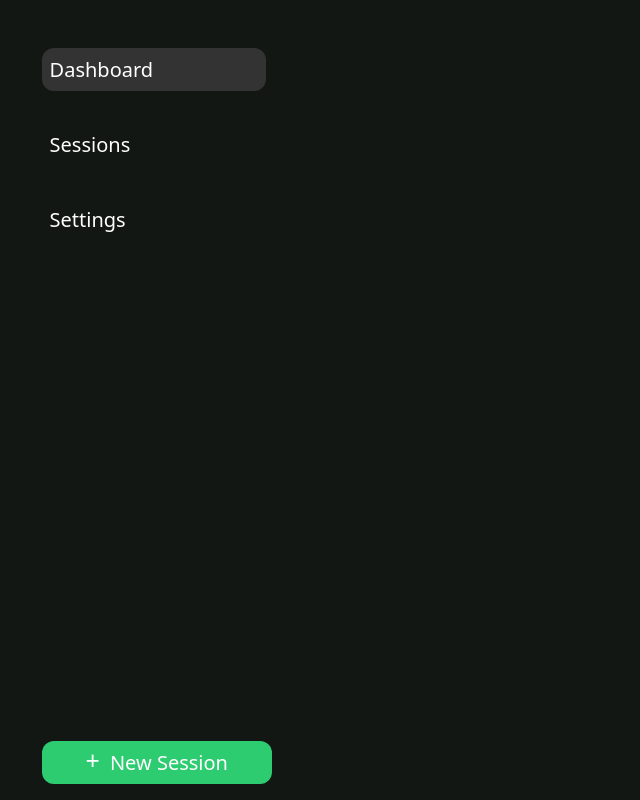
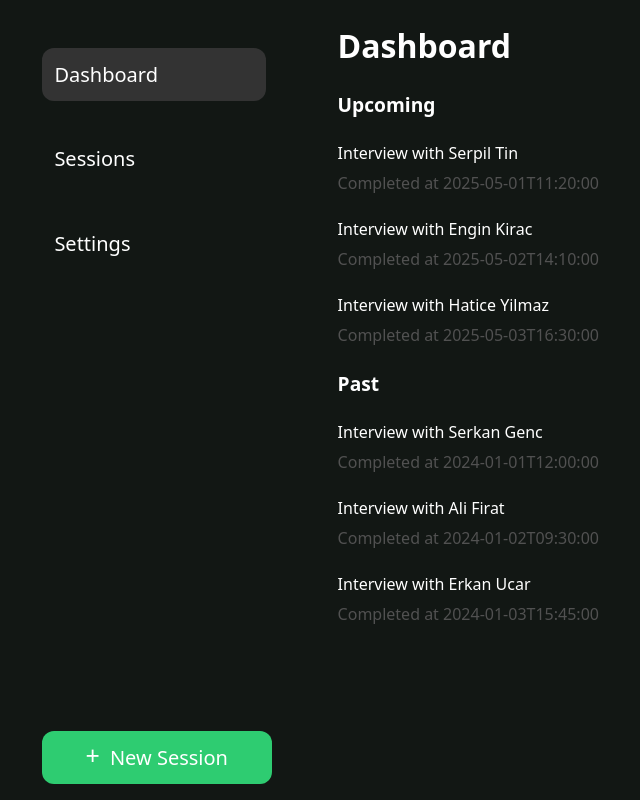
Before and after one commit to HamitEldem/KodSync, a Vue app in the folder kodsync/: page /dashboard in a window 1280 px wide. Shown: the whole page, without its empty margins (0-640 px from the left). Built offline with nearby package versions, Linux system fonts and the light colour scheme.

Commit message:
Rendering logic for interview dashboard is implemented

```diff
--- a/kodsync/src/views/InterviewerDashboard.vue
+++ b/kodsync/src/views/InterviewerDashboard.vue
@@ -6,6 +6,45 @@ const selectedOption = ref('Dashboard');
 const selectOption = (option) => {
   selectedOption.value = option;
 };
+
+const userList = ref([
+  {
+    name: "Serkan Genc",
+    age: 25,
+    datetime: "2024-01-01T12:00:00"
+  },
+  {
+    name: "Ali Firat",
+    age: 24,
+    datetime: "2024-01-02T09:30:00"
+  },
+  {
+    name: "Erkan Ucar",
+    age: 26,
+    datetime: "2024-01-03T15:45:00"
+  },
+  {
+    name: "Serpil Tin",
+    age: 27,
+    datetime: "2025-05-01T11:20:00"
+  },
+  {
+    name: "Engin Kirac",
+    age: 28,
+    datetime: "2025-05-02T14:10:00"
+  },
+  {
+    name: "Hatice Yilmaz",
+    age: 29,
+    datetime: "2025-05-03T16:30:00"
+  }
+]);
+
+function isUpcoming(date) {
+  const now = new Date();
+  const interviewDate = new Date(date);
+  return now < interviewDate;
+}
 </script>
 
 <template>
@@ -14,6 +53,7 @@ const selectOption = (option) => {
       <h2>Please switch to desktop for the best experience</h2>
       <p>KodSync is optimized for desktop viewing</p>
     </div>
+    <div class="content">
       <div id="left-bar">
         <div @click="selectOption('Dashboard')" :class="{ active: selectedOption === 'Dashboard' }">
           <p>Dashboard</p>
@@ -30,13 +70,27 @@ const selectOption = (option) => {
       </div>
       <div id="right-side">
         <div v-if="selectedOption === 'Dashboard'">
-        <!-- Add your Dashboard content here -->
+          <h1>Dashboard</h1>
+          <p>Upcoming</p>
+          <div class="sessionList" v-for="user in userList" v-if="userList.some(user => isUpcoming(user.datetime))">
+            <span v-if="isUpcoming(user.datetime)">Interview with {{ user.name }}</span>
+            <h4  class="dtime" v-if="isUpcoming(user.datetime)">Completed at {{ user.datetime }}</h4>
+          </div>
+          <h4 v-else>No upcoming interviews </h4>
+          <p>Past</p>
+          <div class="sessionList" v-for="user in userList" v-if="userList.some(user => !isUpcoming(user.datetime))">
+            <span v-if="!isUpcoming(user.datetime)">Interview with {{ user.name }}</span>
+            <h4  class="dtime" v-if="!isUpcoming(user.datetime)">Completed at {{ user.datetime }}</h4>
+          </div>
+          <h4 v-else>No past interviews </h4>
         </div>
         <div v-if="selectedOption === 'Sessions'">
           <!-- Add your Sessions content here -->
+
         </div>
         <div v-if="selectedOption === 'Settings'">
           <!-- Add your Settings content here -->
+        </div>
       </div>
     </div>
   </div>
@@ -57,6 +111,24 @@ const selectOption = (option) => {
   font-family: system-ui, -apple-system, BlinkMacSystemFont, 'Segoe UI', Roboto, Oxygen, Ubuntu, Cantarell, 'Open Sans', 'Helvetica Neue', sans-serif;
 }
 
+#right-side{
+  margin-top: 1.5rem;
+  margin-left: 3rem;
+}
+
+.content {
+  color: white;
+  display: flex;
+  gap: 0.5rem;
+}
+
+h4{
+  font-weight: 450;
+  color: #515151;
+  margin-top: 0.5rem;
+
+}
+
 #left-bar {
   width: 20%;
   color: white;
@@ -72,8 +144,17 @@ const selectOption = (option) => {
 
 #left-bar div {
   cursor: pointer;
-  padding: 0.5rem;
+  padding: 0.8rem;
   border-radius: 12px;
+}
+
+
+template .sessionList span{
+  font-size: 0.8rem;
+}
+
+.sessionList{
+  margin-top: 1.5rem;
 }
 
 #new-session {
@@ -87,6 +168,13 @@ const selectOption = (option) => {
   left: 1rem;
   width: 18%;
   margin-left: 2%;
+}
+
+#right-side p {
+  margin-top: 1.5rem;
+  font-weight: bold;
+  font-size: 1.2rem;
+
 }
 
 #new-session:hover {
```
Lines whose indentation alone changed are shown as unchanged.
